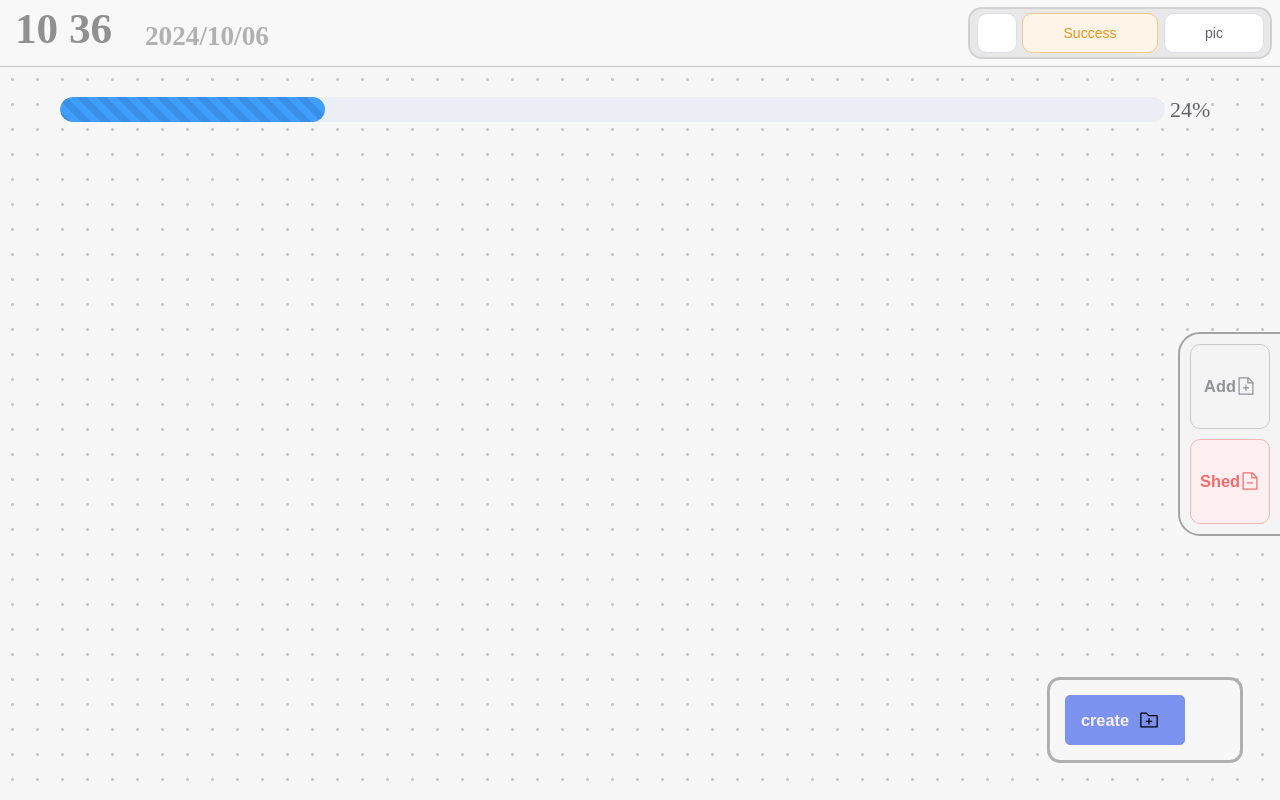
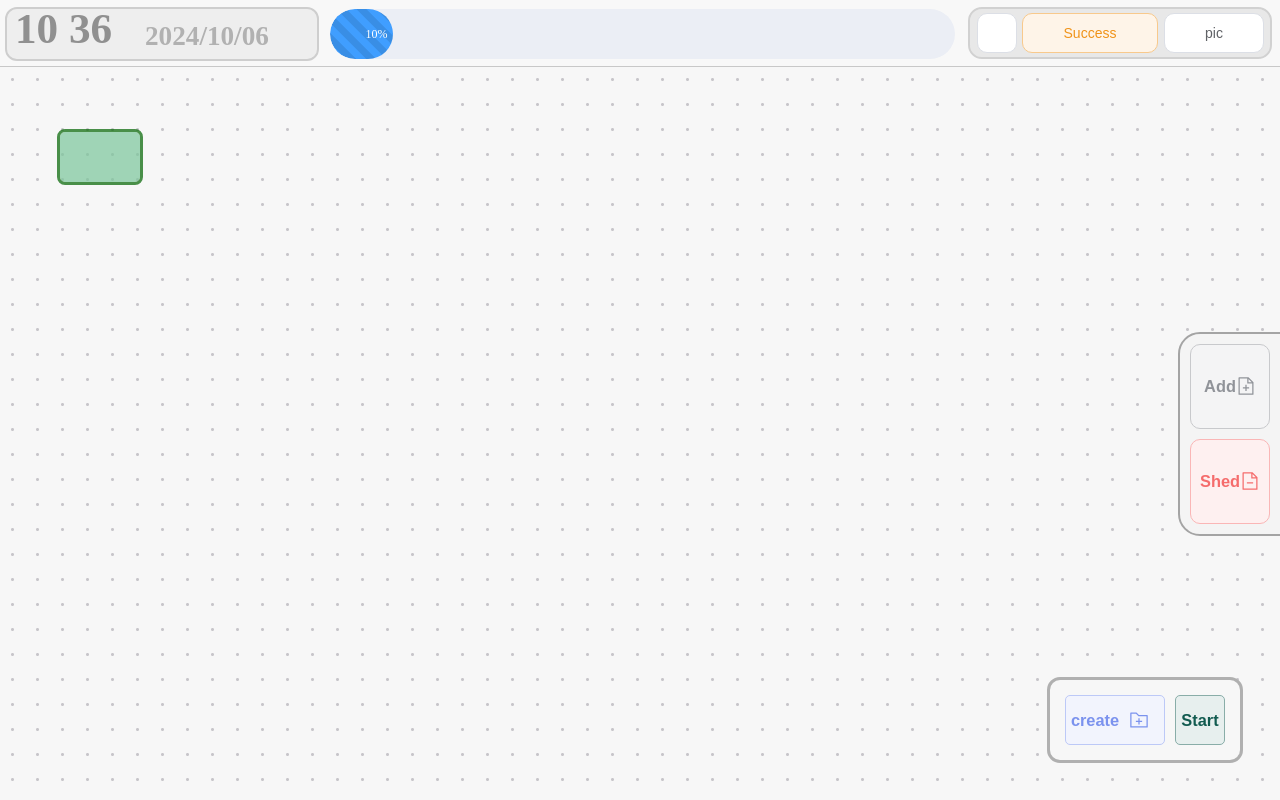
Before and after one commit to wuming082/program_web, a Vue app in the folder codesource-vue/: page / in a window 1280 px wide. Built offline with nearby package versions, Linux system fonts and the light colour scheme.

Commit message:
优化maindisplay插件以及 guidedtoue插件的输入路径 修改headdisplay插件 调整进度条 //代码未注释//

```diff
--- a/codesource-vue/src/App.vue
+++ b/codesource-vue/src/App.vue
@@ -3,12 +3,16 @@
     <el-container>
       <el-header :style="headStyle">
 
-        <head-display></head-display>
+        <head-display
+        :inlong = "golballine"
+        ></head-display>
 
       </el-header>
       <el-container>
         <el-main :style="mainStyle">
-          <main-display></main-display>
+          <main-display
+            :golbalprogresslong = "golballine"
+          ></main-display>
         </el-main>
       </el-container>
     </el-container>
@@ -40,6 +44,9 @@ export default {
       //控制左侧抽屉组件
       drawer: false,
       asideDisplayBool: false,
+
+      //全局进度
+      golballine:10,
 
       headStyle: {
         gap: '10px', /* 子元素之间的间距 */
--- a/codesource-vue/src/components/HeadDisplay.vue
+++ b/codesource-vue/src/components/HeadDisplay.vue
@@ -2,12 +2,15 @@
     <div id="Head">
         <Botton-list id="bottonlist"></Botton-list>
         <show-time></show-time>
+        <!-- 用于最顶上的进度条 -->
+        <progress-bar-main :stroke-width="80" :Linelong="inlong" style="position: absolute; right: 310px; left: 315px; top: -10px;"></progress-bar-main>
     </div>
 </template>
 
 <script>
 import BottonList from './HeaddisplayComponents/BottonList.vue';
 import ShowTime from './HeaddisplayComponents/ShowTime.vue';
+import ProgressBarMain from './ProgressBarMain.vue';
 
 export default{
 
@@ -20,6 +23,10 @@ export default{
     components:{
         BottonList,
         ShowTime,
+        ProgressBarMain,
+    },
+    props:{
+        inlong:Number
     }
 }
 </script>
--- a/codesource-vue/src/components/HeaddisplayComponents/ShowTime.vue
+++ b/codesource-vue/src/components/HeaddisplayComponents/ShowTime.vue
@@ -1,6 +1,7 @@
 <!-- 时间组件 -->
 
 <template>
+    <div id="backgrand"></div>
     <div id="time">
         <div id="now">
             XX:XX
@@ -12,6 +13,7 @@
             no define
         </div>
     </div>
+
 </template>
 
 <script>
@@ -87,4 +89,14 @@ export default{
     color: #b1b1b1;
     font-weight: bold; /* 设置为粗体 */
 }
+#backgrand{
+    width: 310px;
+    height: 50px;
+    background-color: #eeeeee;
+    border-radius: 10px;
+    position: absolute;
+    left: 2px;
+    top: 0px;
+    outline: 2px solid #cecece;
+}
 </style>
--- a/codesource-vue/src/components/MaindisplayComponents/ProgressElementDrag.vue
+++ b/codesource-vue/src/components/MaindisplayComponents/ProgressElementDrag.vue
@@ -489,7 +489,8 @@ export default {
 
         //验证时间线合法性
         async iscansetinboard(linesize){
-            const leftdistand = Number(String(this.element.style.left).substring(0,2));
+            const leftdistand = Number(String(this.element.style.left).slice(0,-2));
+            // console.log("leftdistand",leftdistand);
             if((leftdistand + 250 + linesize ) > this.boardwigth){
                 // alert("outboard");
                 //向上申请扩充空间 （leftdistand + 250 + linesize） - this.boardwigth
--- a/codesource-vue/src/components/MaindisplayComponents/buttonTool.vue
+++ b/codesource-vue/src/components/MaindisplayComponents/buttonTool.vue
@@ -2,9 +2,13 @@
     <div id="tool">
         <!-- <div id="head" ></div> -->
          <!--测试按钮--->
-         <el-button  id="buttonCreate" type="success" color="#7B92EE" @click="CreateElement">
-            <h3 style="color: #F5EFF5;">create</h3>
+         <el-button  id="buttonCreate" type="success" plain color="#7B92EE" @click="CreateElement">
+            <h3>create</h3>
             <el-icon size="20" style="margin: 10px;"><FolderAdd /></el-icon>
+         </el-button>
+         <el-button  id="buttonCreate_starttime" type="success" color="#125B50" plain @click="CreateElement">
+            <h3>Start</h3>
+            <!-- <el-icon size="20" style="margin: 10px;"><FolderAdd /></el-icon> -->
          </el-button>
 
     </div>
@@ -48,12 +52,19 @@ export default{
 }
 #buttonCreate{
     height: 50px;
-    width: 120px;
+    width: 100px;
     border-radius: 5px;
     position: absolute;
     left: 15px;
     top: 15px;
 
 }
-
+#buttonCreate_starttime{
+    height: 50px;
+    width: 50px;
+    border-radius: 5px;
+    position: absolute;
+    right: 15px;
+    top: 15px;
+}
 </style>
--- /dev/null
+++ b/codesource-vue/src/components/MaindisplayComponents/timeLine.vue
@@ -0,0 +1,28 @@
+<template>
+    <div id="lineElement">
+
+    </div>
+</template>
+<script>
+export default{
+    data(){
+        return{
+
+        }
+    }
+}
+</script>
+<style scoped>
+#lineElement{
+    background-color: rgb(123, 198, 155);
+    width: 80px;
+    height: 50px;
+    border-radius: 5px;
+    position: absolute;
+    top: 65px;
+    left: 60px;
+    opacity: 70%;
+    outline: 3px solid darkgreen;
+
+}
+</style>
--- a/codesource-vue/src/components/ProgressBarMain.vue
+++ b/codesource-vue/src/components/ProgressBarMain.vue
@@ -1,8 +1,9 @@
 <template>
     <div id="sample">
      <el-progress
+        :text-inside="true"
          :percentage="Linelong"
-         :stroke-width="25"
+         :stroke-width="50"
          striped
          striped-flow
          :duration="100"
--- a/codesource-vue/src/components/guidedTour.vue
+++ b/codesource-vue/src/components/guidedTour.vue
@@ -2,10 +2,10 @@
     <div>
         <div id="background" :style="{ bottom: locationGuide + 'px', display: displayTrans , opacity: opacityBool + '%' , transition: transtime + 'ms'}">
             <div id="topgress">
-                <div id="showprogress" :style="{left: 24 / 100 * 180  + 'px' }">
+                <div id="showprogress" :style="{left: Linelong / 100 * 180  + 'px' }">
                     <h5>{{Linelong}}%</h5>
                 </div>
-                <div id="topgressprogress" :style="{width: 24 / 100 * 210  + 'px'}"></div>
+                <div id="topgressprogress" :style="{width: Linelong / 100 * 210  + 'px'}"></div>
                 <div id="elementPoint" :style="{left: elementLoc * 210 + 'px' , width: moveelement + 'px'}"></div>
             </div>
             <el-icon size="20" style=" position: absolute; right: 20px; top: 18px; opacity: 60%;"><MapLocation /></el-icon>
--- a/codesource-vue/src/components/mainDisplay.vue
+++ b/codesource-vue/src/components/mainDisplay.vue
@@ -3,7 +3,7 @@
         <!-- Linelong->进度条整体的进度 -->
         <guided-tour
           id="guided"
-          :Linelong="inlong"
+          :Linelong="golbalprogresslong"
           :displayBool="isbeDrags"
           :elementLoc = "loacguide / this.paperProgressWidth"
           :pagemainsure = "paperProgressWidth"
@@ -24,8 +24,8 @@
                   :indexline="component[2].id"
                 ></progress-link-line>
 
-                <!-- 用于最顶上的进度条 -->
-                <progress-bar-main :Linelong="inlong" ></progress-bar-main>
+                <!-- 顶部时间线 -->
+                 <time-line></time-line>
 
                 <!--用于动态生成元素-->
                 <progress-element-drag
@@ -70,8 +70,8 @@
   //可以拖动的任务单元组件
   import ProgressElementDrag from './MaindisplayComponents/ProgressElementDrag.vue';
 
-  //最顶上的主任务条
-  import ProgressBarMain from './ProgressBarMain.vue';
+  // //最顶上的主任务条
+  // import ProgressBarMain from './ProgressBarMain.vue';
 
   //拖动页面时自动出现的导览条
   import guidedTour from './guidedTour.vue';
@@ -79,16 +79,19 @@
   //调用element-plus组件
   import { ElNotification } from 'element-plus'
 
+  //用于时间标注的时间线
+  import timeLine from './MaindisplayComponents/timeLine.vue';
+
   export default {
 
     //注册组件
     components: {
-      ProgressBarMain,
       guidedTour,
       ProgressElementDrag,
       progressLinkLine,
       buttonTool,
       pageCtrl,
+      timeLine,
     },
 
     data() {
@@ -142,7 +145,9 @@
       };
     },
     watch:{
-
+      golbalprogresslong(newval){
+        this.inlong = newval;
+      }
     },
 
     //生命周期钩子
@@ -456,6 +461,9 @@
 
 
 
+    },
+    props:{
+      golbalprogresslong:Number,
     }
   };
   </script>
```
